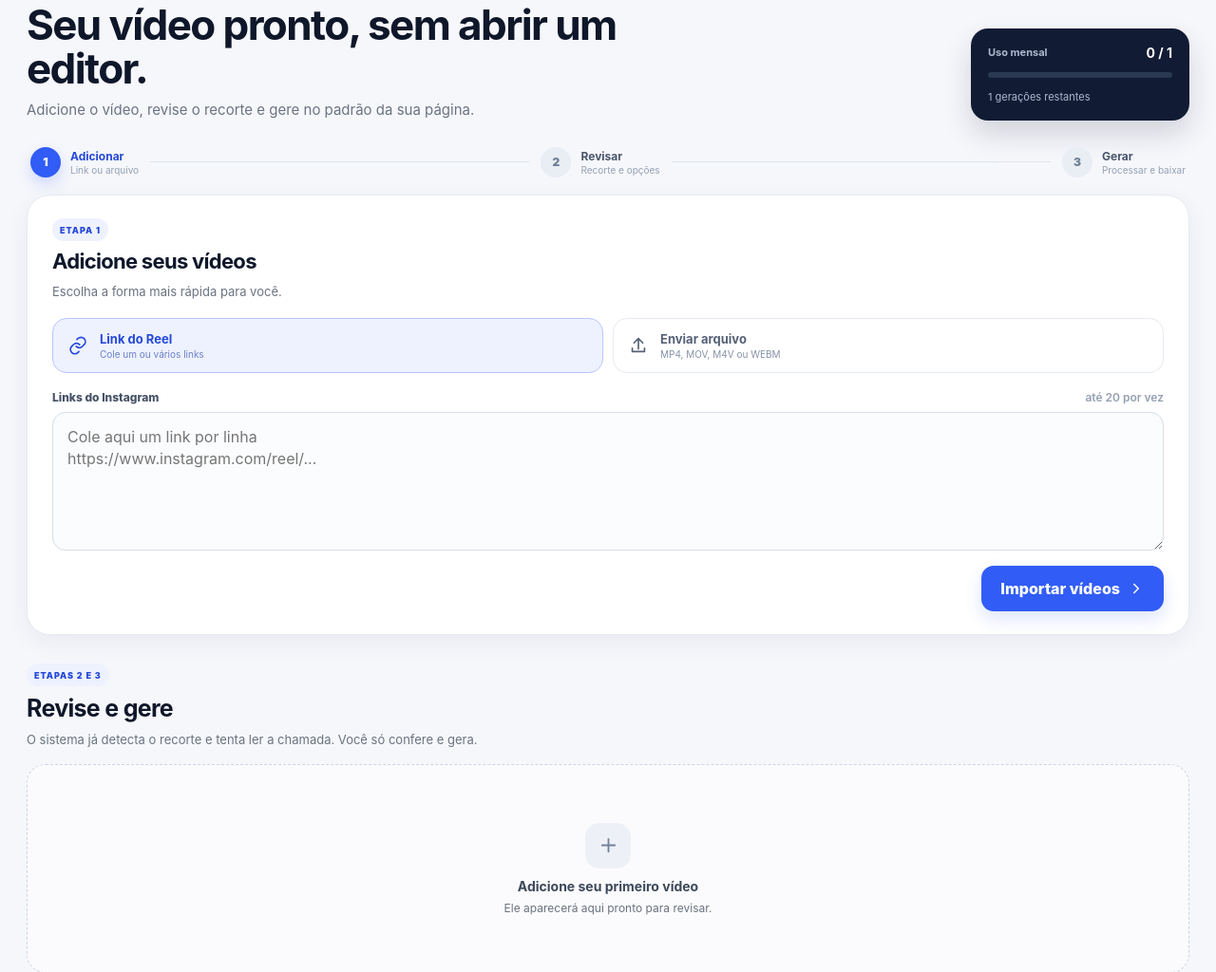
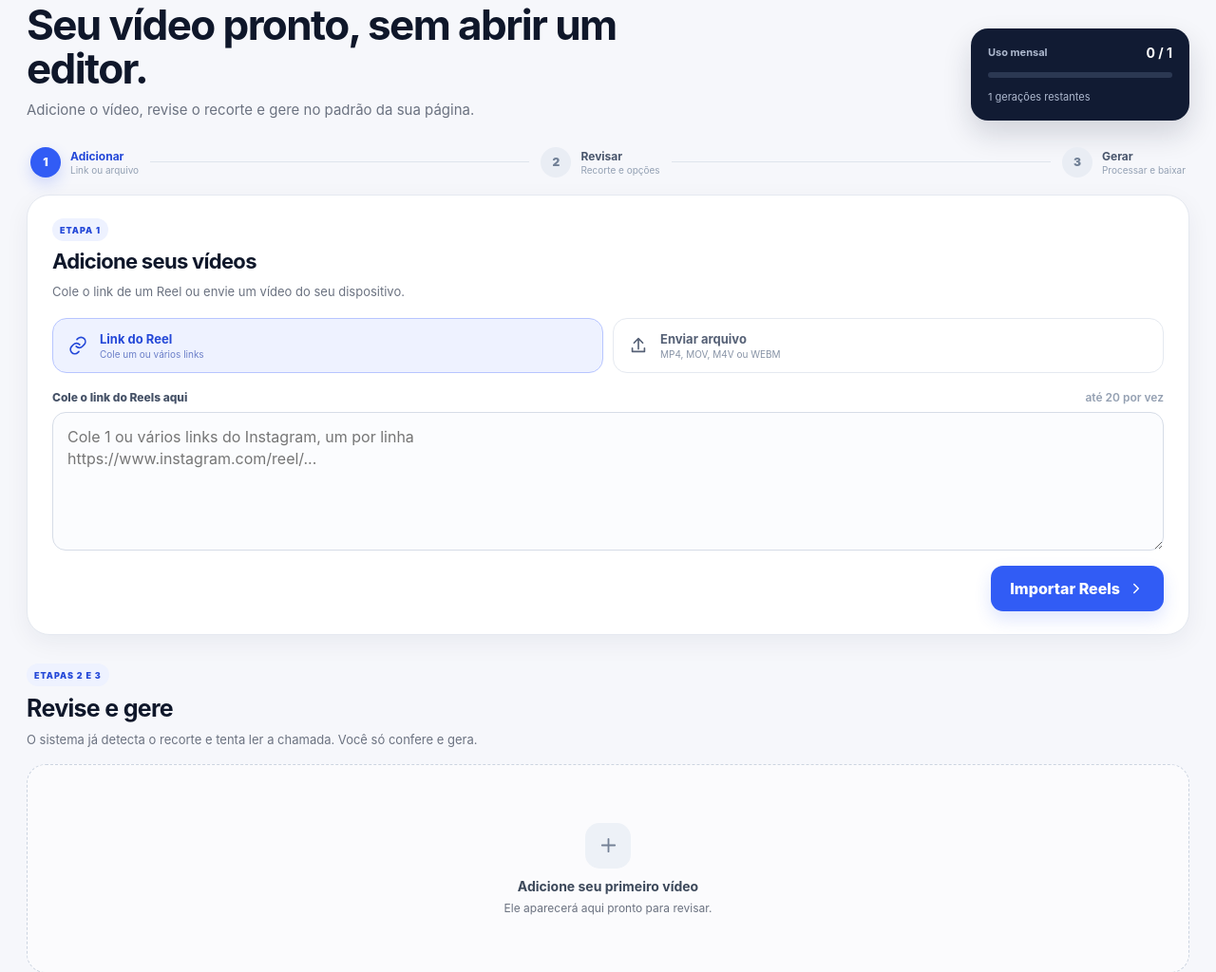
Before and after one commit to TeemotioBB/SAAS-GERADOR-DE-MEME-VENDA, a Flask app: page /dashboard in a window 1280 px wide. Shown: the part 131-1155 px from the top of the page at 95% size. Run offline with Flask 3, Linux system fonts and the light colour scheme; a user stored in the database is signed in; tables that the repository leaves empty hold one stand-in row (values such as "Sample post"); data that the repository does not hold is empty.

Commit message:
Update dashboard.html

```diff
--- a/GeradorSaaS-v1/templates/dashboard.html
+++ b/GeradorSaaS-v1/templates/dashboard.html
@@ -36,7 +36,7 @@
       <div>
         <span class="step-badge">ETAPA 1</span>
         <h2 id="addVideoTitle">Adicione seus vídeos</h2>
-        <p>Escolha a forma mais rápida para você.</p>
+        <p>Cole o link de um Reel ou envie um vídeo do seu dispositivo.</p>
       </div>
     </div>
 
@@ -52,12 +52,12 @@
     </div>
 
     <div class="source-pane active" data-source-pane="link">
-      <label class="field-label" for="reelUrls">Links do Instagram <span>até 20 por vez</span></label>
-      <textarea id="reelUrls" rows="5" placeholder="Cole aqui um link por linha&#10;https://www.instagram.com/reel/..."></textarea>
+      <label class="field-label" for="reelUrls">Cole o link do Reels aqui <span>até 20 por vez</span></label>
+      <textarea id="reelUrls" rows="5" placeholder="Cole 1 ou vários links do Instagram, um por linha&#10;https://www.instagram.com/reel/..."></textarea>
       <div class="source-action-row">
         <div id="importStatus" class="status-line" aria-live="polite"></div>
         <button id="importBtn" class="primary primary-large" type="button">
-          <span>Importar vídeos</span>
+          <span>Importar Reels</span>
           <svg viewBox="0 0 24 24" aria-hidden="true"><path d="m9 18 6-6-6-6"/></svg>
         </button>
       </div>
```
